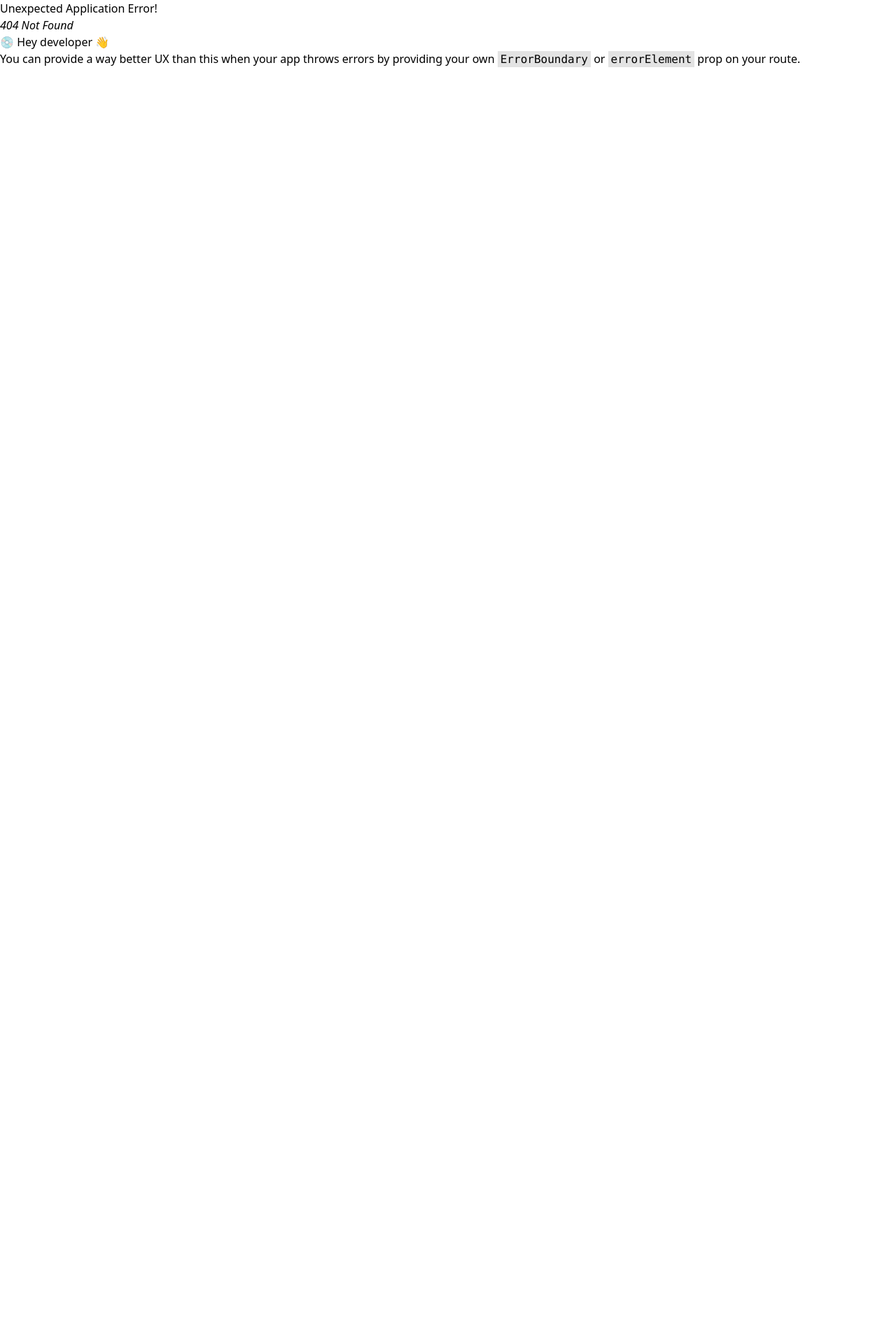
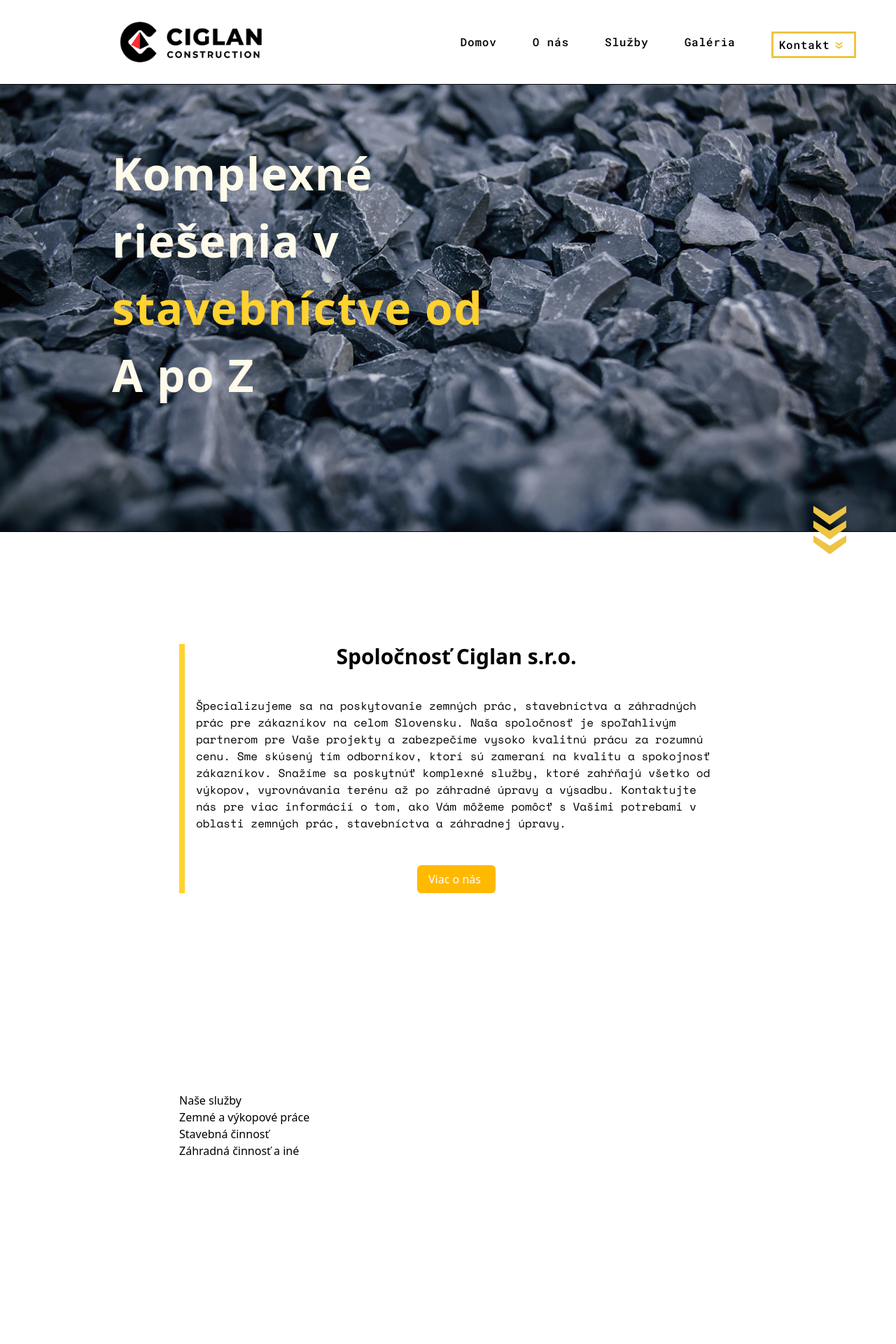
Before and after one commit to Dukoooo/ciglan_2025_tailwind, a React (Vite) app: page / in a window 1280 px wide. Before the commit this address had no page. Shown: the top 1920 px of the page at 70% size. Before the commit the page ends 800 px from the top, so only its background shows below. Built offline with nearby package versions, Linux system fonts and the light colour scheme.

Commit message:
feat: Services + ServicesSection in progress

```diff
--- a/src/App.jsx
+++ b/src/App.jsx
@@ -9,14 +9,22 @@ import "@fontsource/roboto-mono/500.css";
 import "@fontsource/roboto-mono/600.css";
 
 import "@fontsource/space-mono";
-import { RouterProvider } from "react-router-dom";
-import { router } from "../router";
+
+import { BrowserRouter, Routes, Route } from "react-router-dom";
+import HomePage from "./pages/HomePage";
+import About from "./pages/About";
+import ScrollToTop from "./utils/ScrollToTop";
 
 function App() {
   return (
-    <>
-      <RouterProvider router={router} />
-    </>
+    <BrowserRouter>
+      <ScrollToTop />
+      <Routes>
+        <Route path="/" element={<HomePage />} />
+        <Route path="/homePage" element={<HomePage />} />
+        <Route path="/about" element={<About />} />
+      </Routes>
+    </BrowserRouter>
   );
 }
 
--- /dev/null
+++ b/src/components/UI/ServiceItem.jsx
@@ -0,0 +1,9 @@
+function ServiceItem({ id, name, service, features }) {
+  return (
+    <div className="" key={id}>
+      <h1 className="">{name}</h1>
+    </div>
+  );
+}
+
+export default ServiceItem;
--- a/src/components/layout/Navigation.jsx
+++ b/src/components/layout/Navigation.jsx
@@ -46,7 +46,7 @@ function Navigation() {
               to="about"
               smooth={true}
               duration={500}
-              offset={50}
+              offset={-100}
               onClick={() => handleCloseMenu()}
             >
               O nás
@@ -54,10 +54,10 @@ function Navigation() {
           </li>
           <li className="cursor-pointer hover:text-[#EDC543] transition-colors duration-300 border-b-2 pb-2 border-[#EDC543] md:border-none">
             <Link
-              to="section3"
+              to="services"
               smooth={true}
               duration={500}
-              offset={50}
+              offset={-250}
               onClick={() => handleCloseMenu()}
             >
               Služby
--- /dev/null
+++ b/src/data/servicesData.js
@@ -0,0 +1,42 @@
+const servicesData = [
+  {
+    id: 1,
+    serviceName: "Zemné a výkopové práce",
+    serviceDesc:
+      "Zemné a výkopové práce zahŕňajú rôzne činnosti súvisiace s úpravou a prípravou terénu pre rôzne druhy projektov",
+    serviceFeatures: [
+      "Výkopy základov, drenážných jám, pivníc, bazénov, jazierok...",
+      "Dovoz a predaj sypkých materiálov",
+      "Príprava povrchu pre výstavbu ciest, parkovísk a chodníkov...",
+      "Prípojky inžinierskych sietí",
+      "A iné...",
+    ],
+  },
+  {
+    id: 2,
+    serviceName: "Stavebná činnosť",
+    serviceDesc:
+      "Stavebná činnosť je činnosť, ktorá zahŕňa stavbu konštrukcie, renovácie a údržby rôznych typov stavieb, ako sú budovy, mosty, cesty...",
+    serviceFeatures: [
+      "Príprava stavebných miest a úprava terénu",
+      "Odvoz a likvidácia stavebnej sute a odpadu",
+      "Búranie a demolácia",
+      "A iné...",
+    ],
+  },
+  {
+    id: 3,
+    serviceName: "Záhradná činnosť a iné",
+    serviceDesc:
+      "komplexné riešenia pre úpravu a údržbu záhrad, verejných priestranstiev a zelených plôch",
+    serviceFeatures: [
+      "Úprava terénov a záhrad ",
+      "Stavba terás, altánkov a plotov ",
+      "Rovnanie svahov, kaskádovanie pozemku...",
+      "Pokládka zámkovej dlažby",
+      "A iné...",
+    ],
+  },
+];
+
+export default servicesData;
--- a/src/pages/About.jsx
+++ b/src/pages/About.jsx
@@ -125,7 +125,7 @@ function About() {
         )}
         {windowWidth < 768 && <SliderSmall photos={photosArr} />}
       </section>
-      <div className="  flex flex-col items-center justify-center min-h-[30vh] md:min-h-[40vh] w-[100%] bg-amber-400 mx-auto   ">
+      <div className="  flex flex-col items-center justify-center min-h-[30vh] md:min-h-[33vh] xl:min-h-[45vh] 2xl:min-h-[40vh] w-[100%] bg-amber-400 mx-auto   ">
         <div className="w-[100%] mx-2 text-center mt-10 md:w-[95%] xl:w-[80%] 2xl:max-w-[60%] transform hover:scale-105 duration-350">
           <div className="relative top-[-70px] left-[41%] w-fit md:top-[-95px] md:left-[45%] 2xl:top-[-80px]">
             <img src={trippleBlack} alt="" className="w-20 " />
--- a/src/pages/HomePage.jsx
+++ b/src/pages/HomePage.jsx
@@ -2,6 +2,7 @@ import Footer from "../components/layout/Footer";
 import Navigation from "../components/layout/Navigation";
 import SubFooter from "../components/layout/SubFooter";
 import AboutSection from "../sections/AboutSection";
+import ServicesSection from "../sections/ServicesSection";
 import HeroSection from "../sections/HeroSection";
 
 function HomePage() {
@@ -10,6 +11,7 @@ function HomePage() {
       <Navigation />
       <HeroSection />
       <AboutSection />
+      <ServicesSection />
       <Footer />
       <SubFooter />
     </>
--- /dev/null
+++ b/src/sections/ServicesSection.jsx
@@ -0,0 +1,28 @@
+import ServiceItem from "../components/UI/ServiceItem";
+
+import servicesData from "../data/servicesData";
+
+function ServicesSection() {
+  return (
+    <section
+      className="h-[100vh] w-[87%] mx-auto mt-[7rem] mb-[7rem] md:mt-[10rem] lg:w-[60%] 2xl:w-[1300px]"
+      id="services"
+    >
+      <div>
+        <h2>Naše služby</h2>
+        <div>
+          {servicesData.map((data) => (
+            <ServiceItem
+              id={data.id}
+              name={data.serviceName}
+              text={data.serviceDesc}
+              features={data.serviceFeatures}
+            />
+          ))}
+        </div>
+      </div>
+    </section>
+  );
+}
+
+export default ServicesSection;
--- /dev/null
+++ b/src/utils/ScrollToTop.jsx
@@ -0,0 +1,13 @@
+import { useEffect } from "react";
+import { useLocation } from "react-router-dom";
+
+function ScrollToTop() {
+  const { pathname } = useLocation();
+
+  useEffect(() => {
+    window.scrollTo(0, 0);
+  }, [pathname]);
+
+  return null;
+}
+export default ScrollToTop;
```
Also changed, not shown: router.jsx (+8 -7 lines).
